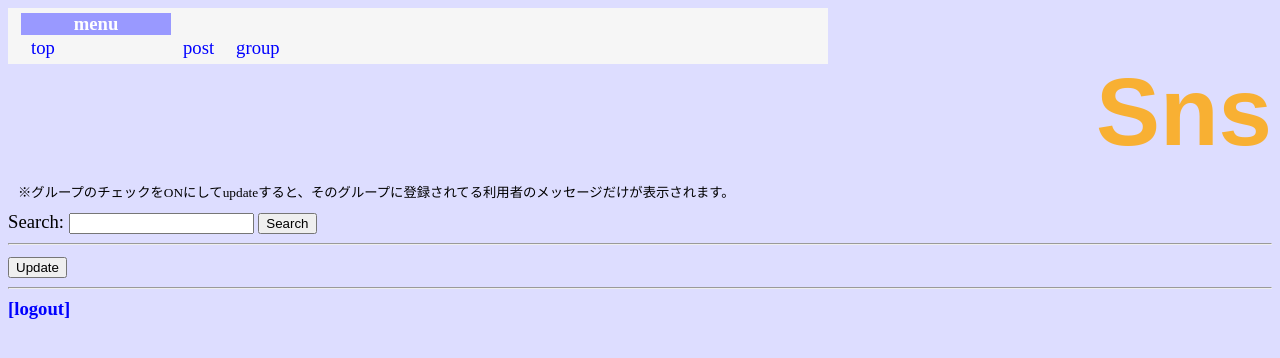
After one commit to mazikaru492/djang_app, a Django app: page /sns/ in a window 1280 px wide. The commit adds this page. Shown: the top 358 px of the page. Run offline with Django 4.2, Linux system fonts and the light colour scheme; a user stored in the database is signed in; data comes from the database, SQL or seed files in the repository; both versions use the stored data as it was after the commit; data that the repository does not hold is empty.

Commit message:
5章完了

```diff
--- /dev/null
+++ b/sns/static/sns/style.css
@@ -0,0 +1,108 @@
+body {
+    background-color:#ddf;
+    color:black;
+    font-size:14pt;
+}
+.body_content {
+    width:800px;
+    background-color:white;
+}
+.body_content_inner {
+    padding:60px;
+}
+h1 {
+    color:orange;
+    opacity:0.8;
+    font-family:Arial;
+    font-size:72pt;
+    margin-top:0px;
+    margin-bottom:0px;
+    text-align:right;
+    line-height:120px;
+}
+p {
+    margin:10px;
+}
+a {
+    color:blue;
+    text-decoration: none;
+}
+table {
+    margin:10px;
+    font-size:14pt;
+}
+table tr th {
+    background-color:#99f;
+    color:white;
+    padding:2px 10px;
+    border-size:2px;
+}
+table tr td {
+    background-color:#f6f6f6;
+    color:#666;
+    padding:2px 10px;
+    border-size:2px;
+}
+.footer {
+    font-size:9pt;
+    margin-top:50px;
+    margin-bottom:100px;
+}
+.login_table {
+    position: fixed;
+    left:0px;
+    top:0px;
+    width:800px;
+    margin:8px;
+}
+.login_table_inner {
+    padding:1px;
+    margin:0px;
+}
+.login_table_inner tr th {
+    padding:0px;
+    margin:0px;
+}
+.login_table_inner tr td {
+    padding:0px 10px;
+    margin:0px;
+}
+.caption {
+    font-size:10pt;
+}
+.messages {
+    border: solid 3px #ccf;
+    padding: 10px 50px;
+}
+.message_date {
+    text-align:left;
+    font-size:10pt;
+}
+.message_owner {
+    text-align:right;
+    font-size:12pt;
+    font-weight:bold;
+    margin:30px 10px 0px 10px;
+}
+.message_public {
+    font-size:12pt;
+    font-weight:bold;
+    color:#69f;
+}
+.message_counter {
+    float:left;
+    font-weight:normal;
+    font-size:12pt;
+    color:green;
+}
+.share_content {
+    border: solid 3px #ddf;
+    padding: 10px 20px;
+}
+.share_line {
+    border: 1px solid #e0e0ff;
+}
+.share_item_content {
+    margin:0px 50px;
+    font-size:12pt;
+}
--- a/sns/index.html
+++ b/sns/templates/sns/index.html
@@ -2,14 +2,13 @@
 
 {% block title %}index{% endblock %}
 
-{%block header %}
+{% block header %}
 <h1>Sns</h1>
-<p class="caption">※グループのチェックをONにしてupdateすると、そのグループに登録されてる利用者のメッセージだけが表示されます。
-</p>
+<p class="caption">※グループのチェックをONにしてupdateすると、そのグループに登録されてる利用者のメッセージだけが表示されます。</p>
 {% if messages %}
+    <ul class="messages">
     {% for message in messages %}
-    <li{% if message.tags %} class="{{message.tags}}"
-    {% endif %}>{{ message }}</li>
+        <li{% if message.tags %} class="{{message.tags}}"{% endif %}>{{ message }}</li>
     {% endfor %}
     </ul>
 {% endif %}
@@ -22,33 +21,32 @@
     {{search_form}}
     <button>Search</button>
 </form>
-</hr>
+<hr>
 <form action="{% url 'index' %}" method="post">
     {% csrf_token %}
     <input type="hidden" name="mode" value="__check_form__">
     {{update_form}}
     <button>Update</button>
 </form>
+
 {% for item in contents %}
-    <he>
+    <hr>
     <p class="message_public">
         {% if item.group.title == "public" %}
         [public]
-            {% endif %}</p>
-
+        {% endif %}
     </p>
-    </he>
     <p class="message_content">{{ item.content }}</p>
     <p class="message_date">{{ item.pub_date }}</p>
+
     {% if item.share_id > 0 %}
     <hr class="share_line">
-    <p class="share_item_content">{{item.get_share}}</P>
+    <p class="share_item_content">{{item.get_share}}</p>
     {% endif %}
+
     <p class="message_owner">
-        <span class="message_counter">share={{item.share_count}}
-        good={{item.good_count}}</span>
-        "{{item.owner}}"(<a href="{% url 'add' %}?name={{item.owner}}">
-        add friend</a>)
+        <span class="message_counter">share={{item.share_count}} good={{item.good_count}}</span>
+        "{{item.owner}}"(<a href="{% url 'add' %}?name={{item.owner}}">add friend</a>)
         <a href="{% url 'share' item.id %}"><button>share</button></a>
         <a href="{% url 'good' item.id %}"><button>good!</button></a>
     </p>
--- /dev/null
+++ b/sns/templates/sns/layout.html
@@ -0,0 +1,39 @@
+{% load static %}
+<!DOCTYPE html>
+<html lang="ja">
+<head>
+    <meta charset="UTF-8">
+    <title>{% block title %}SNS{% endblock %}</title>
+    <link rel="stylesheet" type="text/css" href="{% static 'sns/style.css' %}">
+</head>
+<body>
+    <table class="body_content">
+        <tr class="body_content_inner">
+            <td class="login_table" width="100%">
+                <table class="login_table_inner">
+                    <tr><th width="150px">menu</th></tr>
+                    <tr>
+                        <td><a href="{% url 'index' %}">top</a></td>
+                        <td><a href="{% url 'post' %}">post</a></td>
+                        <td><a href="{% url 'groups' %}">group</a></td>
+                    </tr>
+                </table>
+            </td>
+        </tr>
+        <tr>
+            <th width="150px">login user:</th>
+            <td>"{{login_user}}"</td>
+        </tr>
+    </table>
+
+    <div class="header">{% block header %}{% endblock %}</div>
+    <div class="content">{% block content %}{% endblock %}</div>
+
+    <hr>
+    <div>
+        <span style="float:left;font-weight:bold;">
+            <a href="/admin/logout?next=/sns/">[logout]</a>
+        </span>
+    </div>
+</body>
+</html>
```
Also changed, not shown: sns/layout.html (deleted, +0 -37 lines), db.sqlite3, sns/templates/sns/groups.html (renamed from sns/groups.html), sns/templates/sns/post.html (renamed from sns/post.html), sns/templates/sns/share.html (renamed from sns/share.html). Lines whose indentation alone changed are shown as unchanged.
